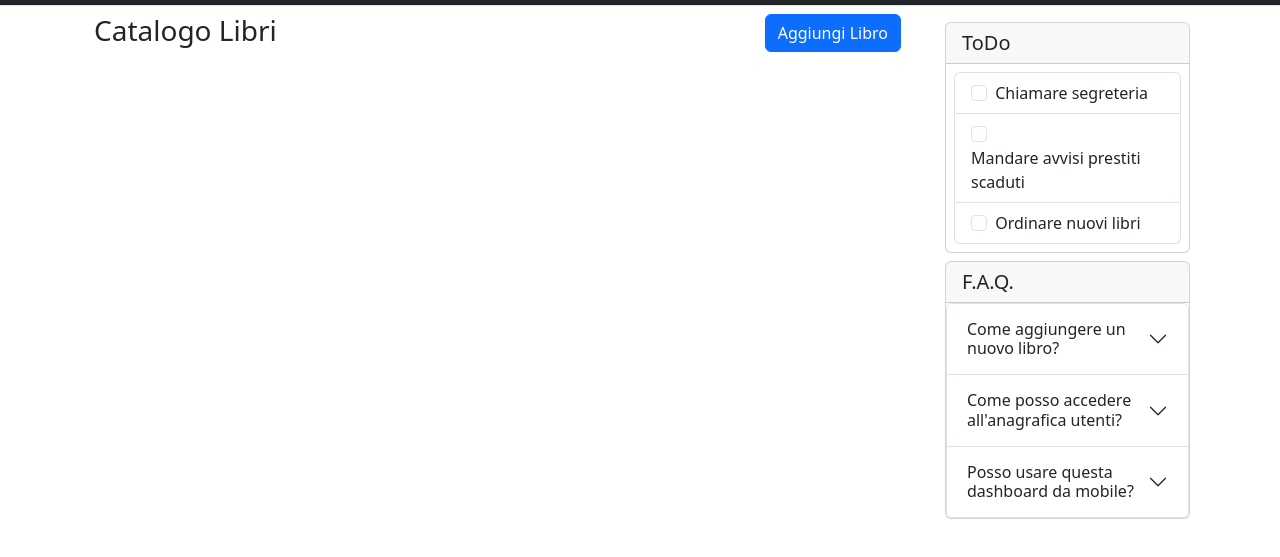
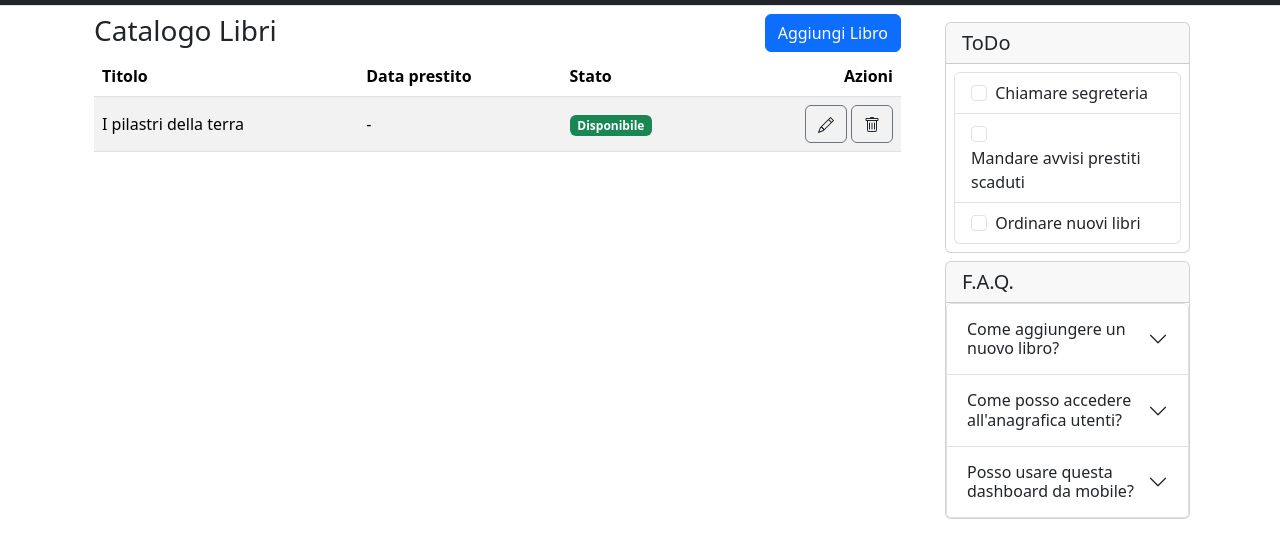
Before and after one commit to PolitoCarlotta/html-css-bootstrap-dashboard, a plain HTML site: page index.html in a window 1280 px wide. Shown: the part 51-608 px from the top of the page. Drawn offline with nearby package versions, Linux system fonts and the light colour scheme.

Commit message:
add first row table

```diff
--- a/index.html
+++ b/index.html
@@ -57,6 +57,39 @@
                             <button type="button" class="btn btn-primary">Aggiungi Libro</button>
                         </div>
                     </div>
+                    <table class="table table-striped align-middle table-responsive">
+                        <thead>
+                          <tr>
+                            <th scope="col">Titolo</th>
+                            <th scope="col">Data prestito</th>
+                            <th scope="col">Stato</th>
+                            <th scope="col" class="text-end">Azioni</th>
+                          </tr>
+                        </thead>
+                        <tbody>
+                          <tr>
+                            <td>I pilastri della terra</td>
+                            <td>-</td>
+                            <td>
+                                <span class="badge text-bg-success">Disponibile</span></h6>
+                            </td>
+                            <td class="text-end">
+                                <button type="button" class="btn border-secondary">
+                                    <svg xmlns="http://www.w3.org/2000/svg" width="16" height="16" fill="currentColor" class="bi bi-pencil" viewBox="0 0 16 16">
+                                        <path d="M12.146.146a.5.5 0 0 1 .708 0l3 3a.5.5 0 0 1 0 .708l-10 10a.5.5 0 0 1-.168.11l-5 2a.5.5 0 0 1-.65-.65l2-5a.5.5 0 0 1 .11-.168zM11.207 2.5 13.5 4.793 14.793 3.5 12.5 1.207zm1.586 3L10.5 3.207 4 9.707V10h.5a.5.5 0 0 1 .5.5v.5h.5a.5.5 0 0 1 .5.5v.5h.293zm-9.761 5.175-.106.106-1.528 3.821 3.821-1.528.106-.106A.5.5 0 0 1 5 12.5V12h-.5a.5.5 0 0 1-.5-.5V11h-.5a.5.5 0 0 1-.468-.325"/>
+                                    </svg>
+                                </button>
+                                <button type="button" class="btn border-secondary">
+                                    <svg xmlns="http://www.w3.org/2000/svg" width="16" height="16" fill="currentColor" class="bi bi-trash" viewBox="0 0 16 16">
+                                        <path d="M5.5 5.5A.5.5 0 0 1 6 6v6a.5.5 0 0 1-1 0V6a.5.5 0 0 1 .5-.5m2.5 0a.5.5 0 0 1 .5.5v6a.5.5 0 0 1-1 0V6a.5.5 0 0 1 .5-.5m3 .5a.5.5 0 0 0-1 0v6a.5.5 0 0 0 1 0z"/>
+                                        <path d="M14.5 3a1 1 0 0 1-1 1H13v9a2 2 0 0 1-2 2H5a2 2 0 0 1-2-2V4h-.5a1 1 0 0 1-1-1V2a1 1 0 0 1 1-1H6a1 1 0 0 1 1-1h2a1 1 0 0 1 1 1h3.5a1 1 0 0 1 1 1zM4.118 4 4 4.059V13a1 1 0 0 0 1 1h6a1 1 0 0 0 1-1V4.059L11.882 4zM2.5 3h11V2h-11z"/>
+                                      </svg>
+                                </button>
+
+                            </td>
+                          </tr>
+                        </tbody>
+                      </table>
                 </div>
               </div>
               <div class="col-lg-3">
```
Also changed, not shown: img/pencil-solid.svg (added), img/trash-solid.svg (added).
